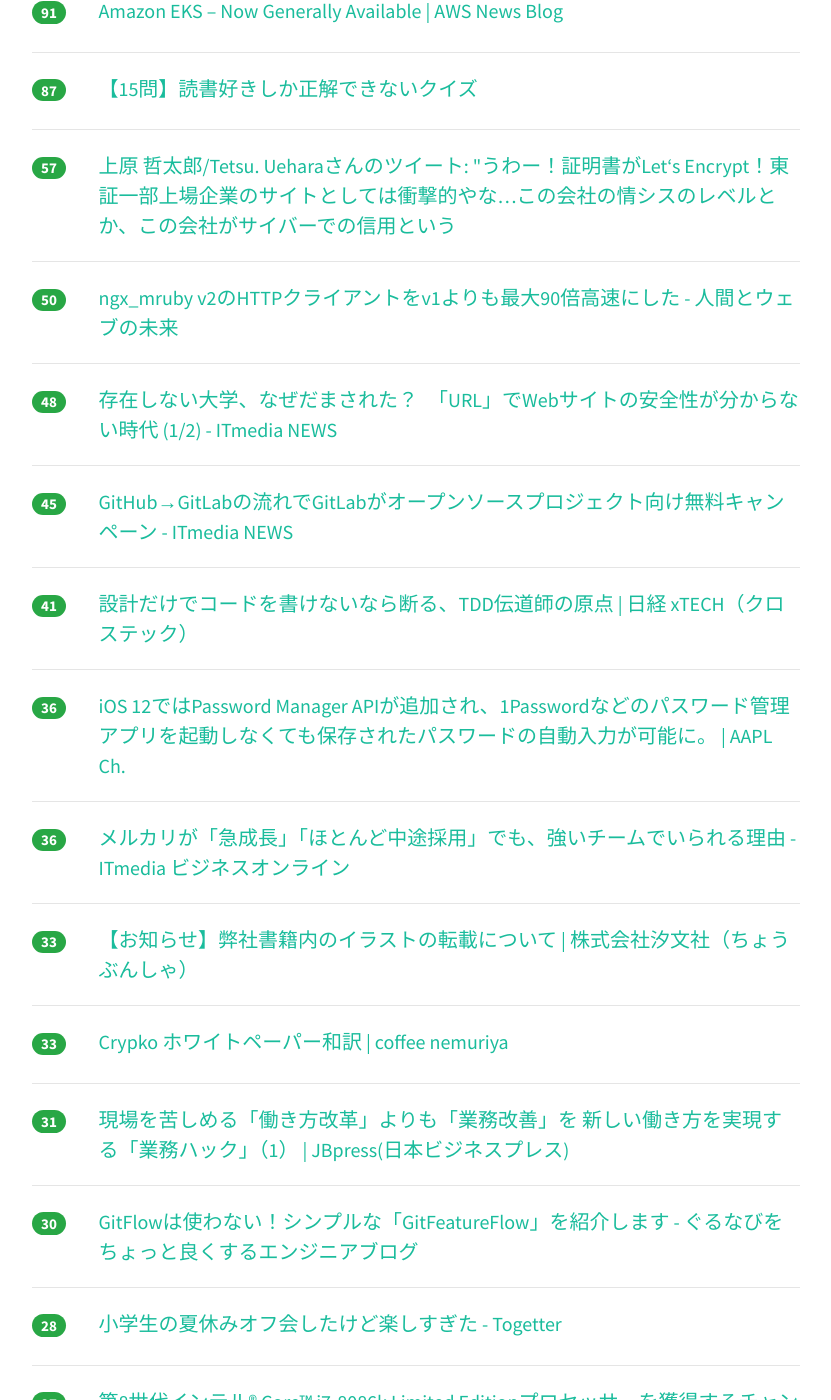
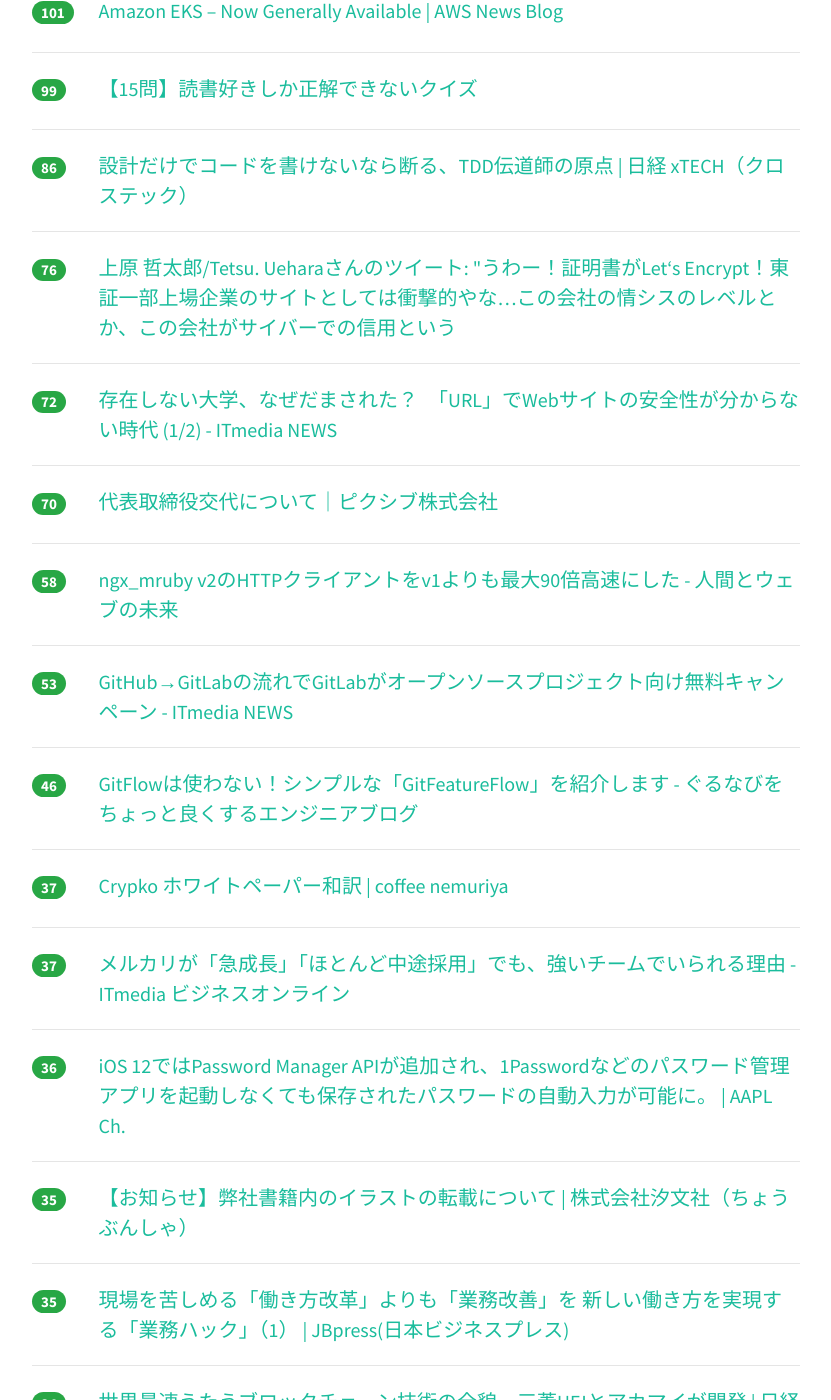
Before and after one commit to yatta47/hatena-matome-site, a Jekyll site: the page built from _posts/2018-06-06-hatena.md, in a window 1280 px wide and 1400 px high, scrolled down 501 px. Shown: the whole window, without its empty margins (224-1055 px from the left). Built offline with Jekyll 4.4.1, drawn with Linux system fonts in a browser that asks for light colours; nearby versions of some CDN libraries; some of the changed text lies outside the part shown.

Commit message:
Updated 2018-06-06

```diff
--- a/_posts/2018-06-06-hatena.md
+++ b/_posts/2018-06-06-hatena.md
@@ -1,49 +1,69 @@
 ---
 layout: post
 title:  "2018-06-06 はてぶIT"
-date:   2018-06-06 12:01:56
+date:   2018-06-06 13:00:59
 tags: [it-hotentry]
 ---
-34 件のデータあり
+39 件のデータあり
 
 <hr><div class="row">
-<div class="col-1"><span class="badge badge-pill badge-success h2">134</span></div>
+<div class="col-1"><span class="badge badge-pill badge-success h2">224</span></div>
 <div class="col-11"><a href='http://gendai.ismedia.jp/articles/-/55957' target='_blank'>シリコンバレーと深センを回って判明「PDCAが日本の病の原因だ」（井上 久男） | 現代ビジネス | 講談社（1/2）</a></div>
 </div>
 <hr>
 <div class="row">
-<div class="col-1"><span class="badge badge-pill badge-success h2">91</span></div>
+<div class="col-1"><span class="badge badge-pill badge-success h2">101</span></div>
 <div class="col-11"><a href='https://aws.amazon.com/blogs/aws/amazon-eks-now-generally-available/' target='_blank'>Amazon EKS – Now Generally Available | AWS News Blog</a></div>
 </div>
 <hr>
 <div class="row">
-<div class="col-1"><span class="badge badge-pill badge-success h2">87</span></div>
+<div class="col-1"><span class="badge badge-pill badge-success h2">99</span></div>
 <div class="col-11"><a href='https://www.buzzfeed.com/jp/hikaruyoza/15kisikadekinaikuizu?quiz_result=121145493_360527372' target='_blank'>【15問】読書好きしか正解できないクイズ</a></div>
 </div>
 <hr>
 <div class="row">
-<div class="col-1"><span class="badge badge-pill badge-success h2">57</span></div>
+<div class="col-1"><span class="badge badge-pill badge-success h2">86</span></div>
+<div class="col-11"><a href='http://tech.nikkeibp.co.jp/atcl/nxt/column/18/00240/060400007/' target='_blank'>設計だけでコードを書けないなら断る、TDD伝道師の原点 | 日経 xTECH（クロステック）</a></div>
+</div>
+<hr>
+<div class="row">
+<div class="col-1"><span class="badge badge-pill badge-success h2">76</span></div>
 <div class="col-11"><a href='http://twitter.com/tetsutalow/status/1004006018353778688' target='_blank'>上原 哲太郎/Tetsu. Ueharaさんのツイート: "うわー！証明書がLet‘s Encrypt！東証一部上場企業のサイトとしては衝撃的やな…この会社の情シスのレベルとか、この会社がサイバーでの信用という</a></div>
 </div>
 <hr>
 <div class="row">
-<div class="col-1"><span class="badge badge-pill badge-success h2">50</span></div>
+<div class="col-1"><span class="badge badge-pill badge-success h2">72</span></div>
+<div class="col-11"><a href='http://www.itmedia.co.jp/news/articles/1806/06/news018.html' target='_blank'>存在しない大学、なぜだまされた？　「URL」でWebサイトの安全性が分からない時代 (1/2) - ITmedia NEWS</a></div>
+</div>
+<hr>
+<div class="row">
+<div class="col-1"><span class="badge badge-pill badge-success h2">70</span></div>
+<div class="col-11"><a href='https://www.pixiv.co.jp/news/information/article/6273/' target='_blank'>代表取締役交代について｜ピクシブ株式会社</a></div>
+</div>
+<hr>
+<div class="row">
+<div class="col-1"><span class="badge badge-pill badge-success h2">58</span></div>
 <div class="col-11"><a href='http://hb.matsumoto-r.jp/entry/2018/06/06/001221' target='_blank'>ngx_mruby v2のHTTPクライアントをv1よりも最大90倍高速にした - 人間とウェブの未来</a></div>
 </div>
 <hr>
 <div class="row">
-<div class="col-1"><span class="badge badge-pill badge-success h2">48</span></div>
-<div class="col-11"><a href='http://www.itmedia.co.jp/news/articles/1806/06/news018.html' target='_blank'>存在しない大学、なぜだまされた？　「URL」でWebサイトの安全性が分からない時代 (1/2) - ITmedia NEWS</a></div>
-</div>
-<hr>
-<div class="row">
-<div class="col-1"><span class="badge badge-pill badge-success h2">45</span></div>
+<div class="col-1"><span class="badge badge-pill badge-success h2">53</span></div>
 <div class="col-11"><a href='http://www.itmedia.co.jp/news/articles/1806/06/news060.html' target='_blank'>GitHub→GitLabの流れでGitLabがオープンソースプロジェクト向け無料キャンペーン - ITmedia NEWS</a></div>
 </div>
 <hr>
 <div class="row">
-<div class="col-1"><span class="badge badge-pill badge-success h2">41</span></div>
-<div class="col-11"><a href='http://tech.nikkeibp.co.jp/atcl/nxt/column/18/00240/060400007/' target='_blank'>設計だけでコードを書けないなら断る、TDD伝道師の原点 | 日経 xTECH（クロステック）</a></div>
+<div class="col-1"><span class="badge badge-pill badge-success h2">46</span></div>
+<div class="col-11"><a href='http://developers.gnavi.co.jp/entry/GitFeatureFlow/koyama' target='_blank'>GitFlowは使わない！シンプルな「GitFeatureFlow」を紹介します - ぐるなびをちょっと良くするエンジニアブログ</a></div>
+</div>
+<hr>
+<div class="row">
+<div class="col-1"><span class="badge badge-pill badge-success h2">37</span></div>
+<div class="col-11"><a href='https://gorosuke.blue/2018/06/05/post-2669/' target='_blank'>Crypko ホワイトペーパー和訳 | coffee nemuriya</a></div>
+</div>
+<hr>
+<div class="row">
+<div class="col-1"><span class="badge badge-pill badge-success h2">37</span></div>
+<div class="col-11"><a href='http://www.itmedia.co.jp/business/articles/1806/05/news002.html' target='_blank'>メルカリが「急成長」「ほとんど中途採用」でも、強いチームでいられる理由 - ITmedia ビジネスオンライン</a></div>
 </div>
 <hr>
 <div class="row">
@@ -52,28 +72,18 @@ tags: [it-hotentry]
 </div>
 <hr>
 <div class="row">
-<div class="col-1"><span class="badge badge-pill badge-success h2">36</span></div>
-<div class="col-11"><a href='http://www.itmedia.co.jp/business/articles/1806/05/news002.html' target='_blank'>メルカリが「急成長」「ほとんど中途採用」でも、強いチームでいられる理由 - ITmedia ビジネスオンライン</a></div>
-</div>
-<hr>
-<div class="row">
-<div class="col-1"><span class="badge badge-pill badge-success h2">33</span></div>
+<div class="col-1"><span class="badge badge-pill badge-success h2">35</span></div>
 <div class="col-11"><a href='https://www.choubunsha.com/news/2018/news017826.php' target='_blank'>【お知らせ】弊社書籍内のイラストの転載について | 株式会社汐文社（ちょうぶんしゃ）</a></div>
 </div>
 <hr>
 <div class="row">
-<div class="col-1"><span class="badge badge-pill badge-success h2">33</span></div>
-<div class="col-11"><a href='https://gorosuke.blue/2018/06/05/post-2669/' target='_blank'>Crypko ホワイトペーパー和訳 | coffee nemuriya</a></div>
-</div>
-<hr>
-<div class="row">
-<div class="col-1"><span class="badge badge-pill badge-success h2">31</span></div>
+<div class="col-1"><span class="badge badge-pill badge-success h2">35</span></div>
 <div class="col-11"><a href='http://jbpress.ismedia.jp/articles/-/53058' target='_blank'>現場を苦しめる「働き方改革」よりも「業務改善」を 新しい働き方を実現する「業務ハック」（1） | JBpress(日本ビジネスプレス)</a></div>
 </div>
 <hr>
 <div class="row">
-<div class="col-1"><span class="badge badge-pill badge-success h2">30</span></div>
-<div class="col-11"><a href='http://developers.gnavi.co.jp/entry/GitFeatureFlow/koyama' target='_blank'>GitFlowは使わない！シンプルな「GitFeatureFlow」を紹介します - ぐるなびをちょっと良くするエンジニアブログ</a></div>
+<div class="col-1"><span class="badge badge-pill badge-success h2">34</span></div>
+<div class="col-11"><a href='http://tech.nikkeibp.co.jp/atcl/nxt/column/18/00001/00570/' target='_blank'>世界最速うたうブロックチェーン技術の全貌、三菱UFJとアカマイが開発 | 日経 xTECH（クロステック）</a></div>
 </div>
 <hr>
 <div class="row">
@@ -92,8 +102,8 @@ tags: [it-hotentry]
 </div>
 <hr>
 <div class="row">
-<div class="col-1"><span class="badge badge-pill badge-success h2">26</span></div>
-<div class="col-11"><a href='http://tech.nikkeibp.co.jp/atcl/nxt/column/18/00001/00570/' target='_blank'>世界最速うたうブロックチェーン技術の全貌、三菱UFJとアカマイが開発 | 日経 xTECH（クロステック）</a></div>
+<div class="col-1"><span class="badge badge-pill badge-success h2">23</span></div>
+<div class="col-11"><a href='http://www.toyship.org/2018/06/05/193435' target='_blank'>ARKit 2.0 でAR経験を共有できるようになりました。あと、アプリを実装しなくてもARできます。 - Toyship.org</a></div>
 </div>
 <hr>
 <div class="row">
@@ -102,13 +112,13 @@ tags: [it-hotentry]
 </div>
 <hr>
 <div class="row">
-<div class="col-1"><span class="badge badge-pill badge-success h2">20</span></div>
-<div class="col-11"><a href='http://www.toyship.org/2018/06/05/193435' target='_blank'>ARKit 2.0 でAR経験を共有できるようになりました。あと、アプリを実装しなくてもARできます。 - Toyship.org</a></div>
+<div class="col-1"><span class="badge badge-pill badge-success h2">19</span></div>
+<div class="col-11"><a href='http://odd-hatch.hatenablog.com/entry/2048/12/10/000000' target='_blank'>人種差別や外国人排斥をあおるサイトから広告を引き揚げさせる運動 - レイシズム監視情報保管庫</a></div>
 </div>
 <hr>
 <div class="row">
 <div class="col-1"><span class="badge badge-pill badge-success h2">19</span></div>
-<div class="col-11"><a href='http://odd-hatch.hatenablog.com/entry/2048/12/10/000000' target='_blank'>人種差別や外国人排斥をあおるサイトから広告を引き揚げさせる運動 - レイシズム監視情報保管庫</a></div>
+<div class="col-11"><a href='http://techblog.lclco.com/entry/2018/06/06/080000' target='_blank'>1日のスケジュールを可視化してタスク消化率の最適化を図る - LCL Engineers' Blog</a></div>
 </div>
 <hr>
 <div class="row">
@@ -122,13 +132,23 @@ tags: [it-hotentry]
 </div>
 <hr>
 <div class="row">
+<div class="col-1"><span class="badge badge-pill badge-success h2">18</span></div>
+<div class="col-11"><a href='https://note.mu/kinotoshiki/n/na8387f168be7' target='_blank'>差別サイトに経済制裁を加えよう！！ABCD包囲網発動！！｜木野寿紀｜note</a></div>
+</div>
+<hr>
+<div class="row">
+<div class="col-1"><span class="badge badge-pill badge-success h2">18</span></div>
+<div class="col-11"><a href='https://news.biglobe.ne.jp/entertainment/0606/blnews_180606_3213413518.html' target='_blank'>「二度目の人生を異世界で」作者、中韓へのヘイトスピーチ認め謝罪　TVアニメのキャスト降板｜BIGLOBEニュース</a></div>
+</div>
+<hr>
+<div class="row">
 <div class="col-1"><span class="badge badge-pill badge-success h2">17</span></div>
 <div class="col-11"><a href='https://togetter.com/li/1234178' target='_blank'>『NHK受信料｢徴収督促チップ｣が全テレビに!? 全対応機にACASチップを入れるのは不当だ』と東洋経済／2018年6月5日の国会でも議論 - Togetter</a></div>
 </div>
 <hr>
 <div class="row">
 <div class="col-1"><span class="badge badge-pill badge-success h2">17</span></div>
-<div class="col-11"><a href='https://note.mu/kinotoshiki/n/na8387f168be7' target='_blank'>差別サイトに経済制裁を加えよう！！ABCD包囲網発動！！｜木野寿紀｜note</a></div>
+<div class="col-11"><a href='https://qiita.com/townewgokgok/items/faad9327927947646a23' target='_blank'>Goで書けるタスクランナーMageが快適すぎて捗る</a></div>
 </div>
 <hr>
 <div class="row">
@@ -142,18 +162,23 @@ tags: [it-hotentry]
 </div>
 <hr>
 <div class="row">
-<div class="col-1"><span class="badge badge-pill badge-success h2">14</span></div>
+<div class="col-1"><span class="badge badge-pill badge-success h2">16</span></div>
+<div class="col-11"><a href='https://aws.amazon.com/jp/blogs/aws/amazon-eks-now-generally-available/' target='_blank'>Amazon EKS – Now Generally Available | AWS News Blog</a></div>
+</div>
+<hr>
+<div class="row">
+<div class="col-1"><span class="badge badge-pill badge-success h2">15</span></div>
 <div class="col-11"><a href='https://coliss.com/articles/build-websites/operation/work/name-of-menu-icons.html' target='_blank'>スマホアプリのメニューでよく使用されるあのアイコンの名前、ハンバーガーとかケバブとかミートボールとか | コリス</a></div>
 </div>
 <hr>
 <div class="row">
-<div class="col-1"><span class="badge badge-pill badge-success h2">14</span></div>
-<div class="col-11"><a href='https://aws.amazon.com/jp/blogs/aws/amazon-eks-now-generally-available/' target='_blank'>Amazon EKS – Now Generally Available | AWS News Blog</a></div>
+<div class="col-1"><span class="badge badge-pill badge-success h2">13</span></div>
+<div class="col-11"><a href='https://news.mynavi.jp/article/20180605-641553/' target='_blank'>Windows XPが増加 - 5月OSシェア | マイナビニュース</a></div>
 </div>
 <hr>
 <div class="row">
 <div class="col-1"><span class="badge badge-pill badge-success h2">12</span></div>
-<div class="col-11"><a href='https://news.mynavi.jp/article/20180605-641553/' target='_blank'>Windows XPが増加 - 5月OSシェア | マイナビニュース</a></div>
+<div class="col-11"><a href='https://xn--ockzbp2a9a.com/' target='_blank'>ギットハブ</a></div>
 </div>
 <hr>
 <div class="row">
@@ -172,7 +197,7 @@ tags: [it-hotentry]
 </div>
 <hr>
 <div class="row">
-<div class="col-1"><span class="badge badge-pill badge-success h2">9</span></div>
-<div class="col-11"><a href='https://www.pixiv.co.jp/news/information/article/6273/' target='_blank'>代表取締役交代について｜ピクシブ株式会社</a></div>
+<div class="col-1"><span class="badge badge-pill badge-success h2">8</span></div>
+<div class="col-11"><a href='https://togetter.com/li/1234413' target='_blank'>TVアニメ「二度目の人生を異世界で」の出演予定声優が次々と降板を発表 - Togetter</a></div>
 </div>
 <hr>
```
